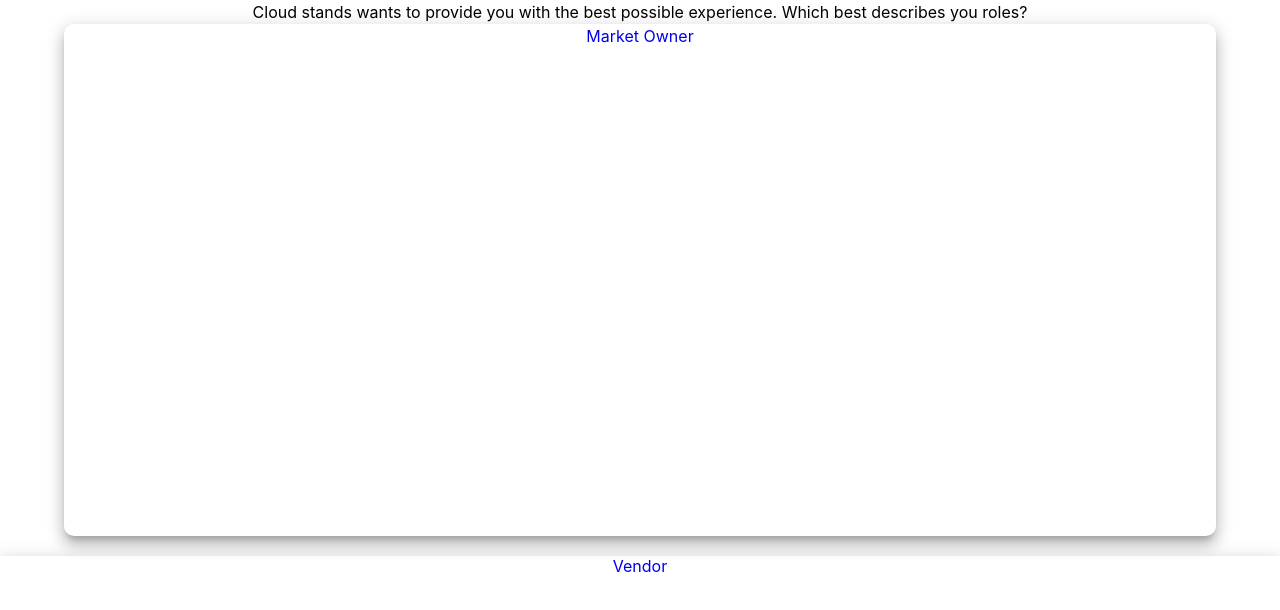
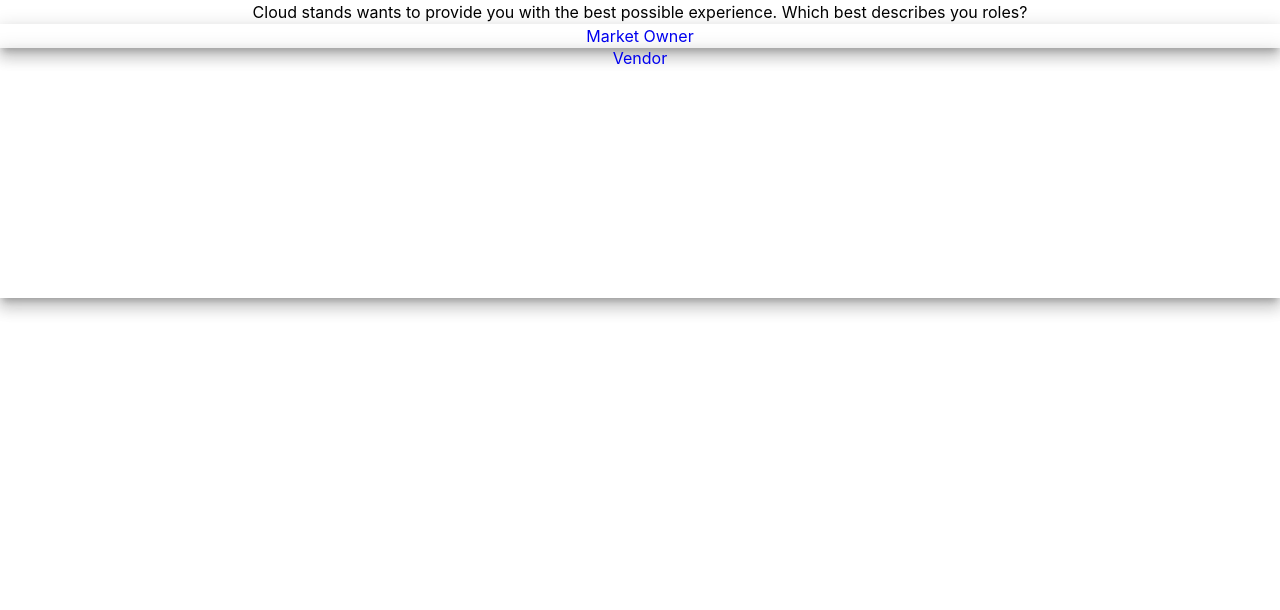
Before and after one commit to labs14-market-organizer/frontend, a React (Create React App) app: page /useronboarding in a window 1280 px wide. Shown: the top 610 px of the page. Built offline with nearby package versions, Linux system fonts and the light colour scheme; a web font is replaced by a local one.

Commit message:
styled test

```diff
--- a/src/routes/UserOnboarding.js
+++ b/src/routes/UserOnboarding.js
@@ -2,24 +2,35 @@ import React from "react";
 import { Box, Shadows, Typography } from '@material-ui/core';
 import { Link } from 'react-router-dom';
 
+import styled from "styled-components";
+
 const UserOnboarding = () => {
     return (
-        <>
+        <div>
         <Typography>
             Cloud stands wants to provide you with the best possible experience.  Which best describes you roles?
         </Typography>
         <Link to="/createmarket" style={{textDecoration: "none"}} >
-            <Box boxShadow={10} style={{ height: '40vw', width: '90vw', marginLeft: '5%', marginBottom: "20px", textAlign: "center", borderRadius: "10px" }}>
-                <Typography > Market Owner </Typography>
-            </Box>
+                <StyleBox boxShadow={10} >
+                    <Typography > Market Owner </Typography>
+                </StyleBox>
         </Link>
         <Link to="" style={{textDecoration: "none"}}>
             <Box boxShadow={10} style={{ height: '250px'}}>
                 Vendor
            </Box>
         </Link>
-        </>
+        </div>
     )
 }
 
+const StyleBox = styled(Box)`
+        height: '40vw';
+        width: '90vw';
+        marginLeft: '5%';
+        marginBottom: "20px";
+        textAlign: "center";
+        borderRadius: "10px";
+`;
+
 export default UserOnboarding;
```
